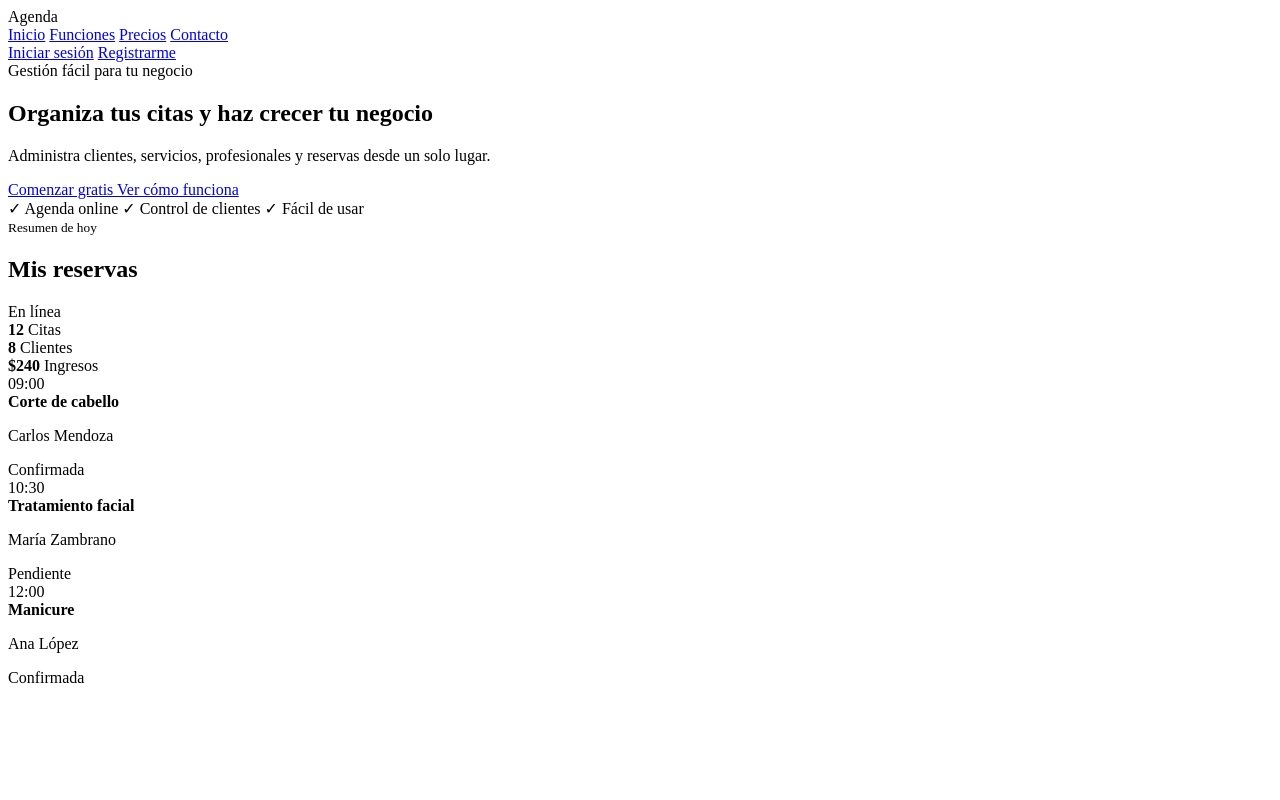
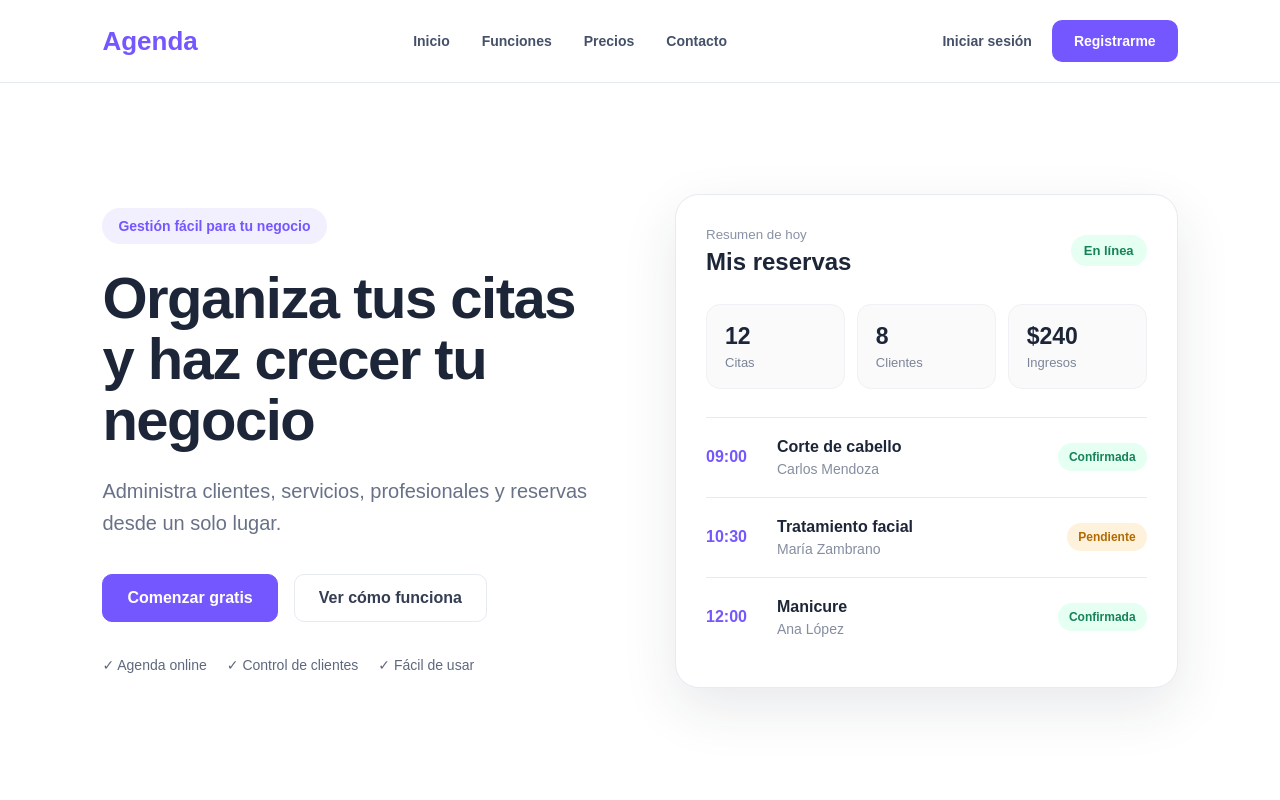
Before and after one commit to ADONISJSG/agenda-saas, a Django app: page / in a window 1280 px wide. Run offline with Django 5.2, Linux system fonts and the light colour scheme.

Commit message:
style: establecer blanco como base visual del sistema

```diff
--- a/static/css/inicio.css
+++ b/static/css/inicio.css
@@ -0,0 +1,378 @@
+* {
+    box-sizing: border-box;
+    margin: 0;
+    padding: 0;
+}
+
+:root {
+    --blanco: #ffffff;
+    --fondo-suave: #fafafa;
+    --morado: #7457ff;
+    --morado-oscuro: #5d3ff0;
+    --morado-claro: #f2efff;
+    --texto: #1d2638;
+    --texto-suave: #687187;
+    --borde: #e8eaf1;
+    --verde: #168357;
+    --verde-claro: #e5fff2;
+    --naranja: #b26a00;
+    --naranja-claro: #fff2dc;
+}
+
+html {
+    scroll-behavior: smooth;
+}
+
+body {
+    background: var(--blanco);
+    color: var(--texto);
+    font-family: Arial, Helvetica, sans-serif;
+    min-height: 100vh;
+}
+
+a {
+    text-decoration: none;
+}
+
+.encabezado {
+    align-items: center;
+    background: var(--blanco);
+    border-bottom: 1px solid var(--borde);
+    display: flex;
+    justify-content: space-between;
+    padding: 20px 8%;
+    position: sticky;
+    top: 0;
+    z-index: 100;
+}
+
+.logo {
+    color: var(--morado);
+    font-size: 26px;
+    font-weight: 800;
+}
+
+.menu {
+    display: flex;
+    gap: 32px;
+}
+
+.menu a {
+    color: #455069;
+    font-size: 14px;
+    font-weight: 600;
+    transition: color 0.2s ease;
+}
+
+.menu a:hover {
+    color: var(--morado);
+}
+
+.acciones {
+    align-items: center;
+    display: flex;
+    gap: 20px;
+}
+
+.iniciar {
+    color: #455069;
+    font-size: 14px;
+    font-weight: 600;
+}
+
+.iniciar:hover {
+    color: var(--morado);
+}
+
+.registrarse {
+    background: var(--morado);
+    border-radius: 10px;
+    color: var(--blanco);
+    font-size: 14px;
+    font-weight: 700;
+    padding: 13px 22px;
+    transition:
+        background 0.2s ease,
+        transform 0.2s ease;
+}
+
+.registrarse:hover {
+    background: var(--morado-oscuro);
+    transform: translateY(-2px);
+}
+
+.principal {
+    align-items: center;
+    background: var(--blanco);
+    display: grid;
+    gap: 70px;
+    grid-template-columns: 1fr 1fr;
+    min-height: calc(100vh - 85px);
+    padding: 70px 8%;
+}
+
+.contenido {
+    max-width: 650px;
+}
+
+.etiqueta {
+    background: var(--morado-claro);
+    border-radius: 30px;
+    color: var(--morado);
+    display: inline-block;
+    font-size: 14px;
+    font-weight: 700;
+    margin-bottom: 24px;
+    padding: 10px 16px;
+}
+
+.contenido h1 {
+    color: var(--texto);
+    font-size: 58px;
+    letter-spacing: -1.5px;
+    line-height: 1.05;
+    margin-bottom: 24px;
+}
+
+.contenido > p {
+    color: var(--texto-suave);
+    font-size: 20px;
+    line-height: 1.6;
+    max-width: 600px;
+}
+
+.botones {
+    display: flex;
+    gap: 16px;
+    margin: 35px 0;
+}
+
+.boton-principal {
+    background: var(--morado);
+    border: 1px solid var(--morado);
+    border-radius: 10px;
+    color: var(--blanco);
+    font-weight: 700;
+    padding: 14px 24px;
+    transition:
+        background 0.2s ease,
+        transform 0.2s ease;
+}
+
+.boton-principal:hover {
+    background: var(--morado-oscuro);
+    transform: translateY(-2px);
+}
+
+.boton-secundario {
+    background: var(--blanco);
+    border: 1px solid var(--borde);
+    border-radius: 10px;
+    color: #343d52;
+    font-weight: 700;
+    padding: 14px 24px;
+    transition:
+        border-color 0.2s ease,
+        color 0.2s ease,
+        transform 0.2s ease;
+}
+
+.boton-secundario:hover {
+    border-color: var(--morado);
+    color: var(--morado);
+    transform: translateY(-2px);
+}
+
+.beneficios {
+    color: #5e687d;
+    display: flex;
+    flex-wrap: wrap;
+    gap: 20px;
+    font-size: 14px;
+}
+
+.demostracion {
+    width: 100%;
+}
+
+.tarjeta {
+    background: var(--blanco);
+    border: 1px solid var(--borde);
+    border-radius: 24px;
+    box-shadow: 0 20px 55px rgba(31, 38, 55, 0.1);
+    padding: 30px;
+}
+
+.tarjeta-superior {
+    align-items: center;
+    display: flex;
+    justify-content: space-between;
+}
+
+.tarjeta-superior small {
+    color: #8991a5;
+}
+
+.tarjeta-superior h2 {
+    color: var(--texto);
+    margin-top: 5px;
+}
+
+.estado {
+    background: var(--verde-claro);
+    border-radius: 20px;
+    color: var(--verde);
+    font-size: 13px;
+    font-weight: 700;
+    padding: 8px 13px;
+}
+
+.estadisticas {
+    display: grid;
+    gap: 12px;
+    grid-template-columns: repeat(3, 1fr);
+    margin: 28px 0;
+}
+
+.estadisticas div {
+    background: var(--fondo-suave);
+    border: 1px solid #f0f1f5;
+    border-radius: 14px;
+    padding: 18px;
+}
+
+.estadisticas strong,
+.estadisticas span {
+    display: block;
+}
+
+.estadisticas strong {
+    color: var(--texto);
+    font-size: 23px;
+    margin-bottom: 5px;
+}
+
+.estadisticas span {
+    color: #7b8498;
+    font-size: 13px;
+}
+
+.cita {
+    align-items: center;
+    border-top: 1px solid var(--borde);
+    display: grid;
+    gap: 16px;
+    grid-template-columns: 55px 1fr auto;
+    padding: 20px 0;
+}
+
+.hora {
+    color: var(--morado);
+    font-weight: 800;
+}
+
+.cita strong {
+    color: var(--texto);
+}
+
+.cita p {
+    color: #858da0;
+    font-size: 14px;
+    margin-top: 5px;
+}
+
+.confirmada,
+.pendiente {
+    border-radius: 20px;
+    font-size: 12px;
+    font-weight: 700;
+    padding: 7px 11px;
+}
+
+.confirmada {
+    background: var(--verde-claro);
+    color: var(--verde);
+}
+
+.pendiente {
+    background: var(--naranja-claro);
+    color: var(--naranja);
+}
+
+@media (max-width: 900px) {
+    .menu {
+        display: none;
+    }
+
+    .principal {
+        gap: 45px;
+        grid-template-columns: 1fr;
+        padding-bottom: 60px;
+        padding-top: 50px;
+    }
+
+    .contenido h1 {
+        font-size: 44px;
+    }
+}
+
+@media (max-width: 600px) {
+    .encabezado {
+        padding: 16px 5%;
+    }
+
+    .logo {
+        font-size: 22px;
+    }
+
+    .iniciar {
+        display: none;
+    }
+
+    .registrarse {
+        padding: 11px 16px;
+    }
+
+    .principal {
+        padding: 45px 5%;
+    }
+
+    .contenido h1 {
+        font-size: 36px;
+    }
+
+    .contenido > p {
+        font-size: 17px;
+    }
+
+    .botones {
+        flex-direction: column;
+    }
+
+    .boton-principal,
+    .boton-secundario {
+        text-align: center;
+    }
+
+    .beneficios {
+        flex-direction: column;
+        gap: 10px;
+    }
+
+    .tarjeta {
+        padding: 20px;
+    }
+
+    .estadisticas {
+        grid-template-columns: 1fr;
+    }
+
+    .cita {
+        grid-template-columns: 50px 1fr;
+    }
+
+    .confirmada,
+    .pendiente {
+        display: none;
+    }
+}
```
Also changed, not shown: static/css/panel.css (+68 -30 lines).
